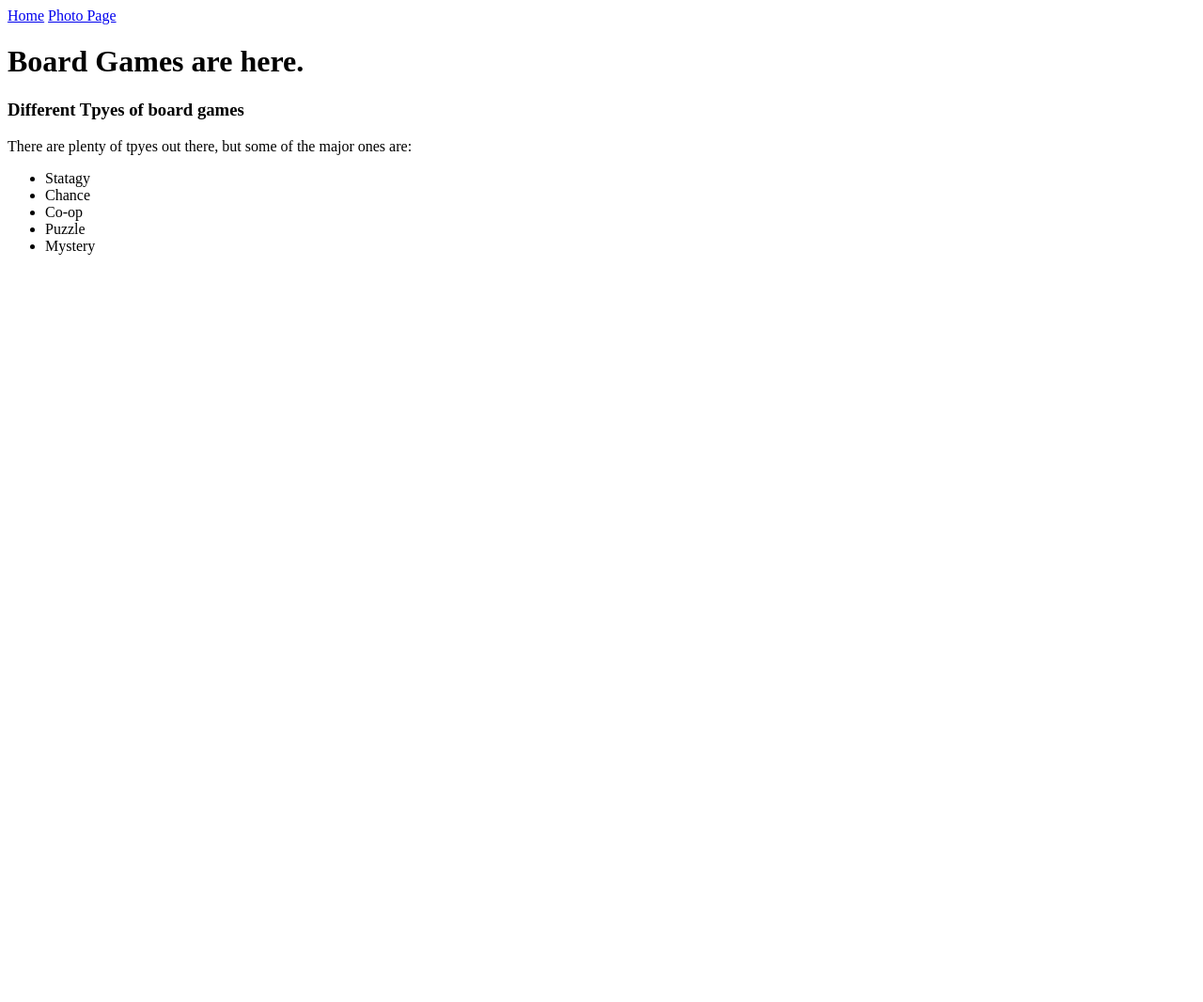
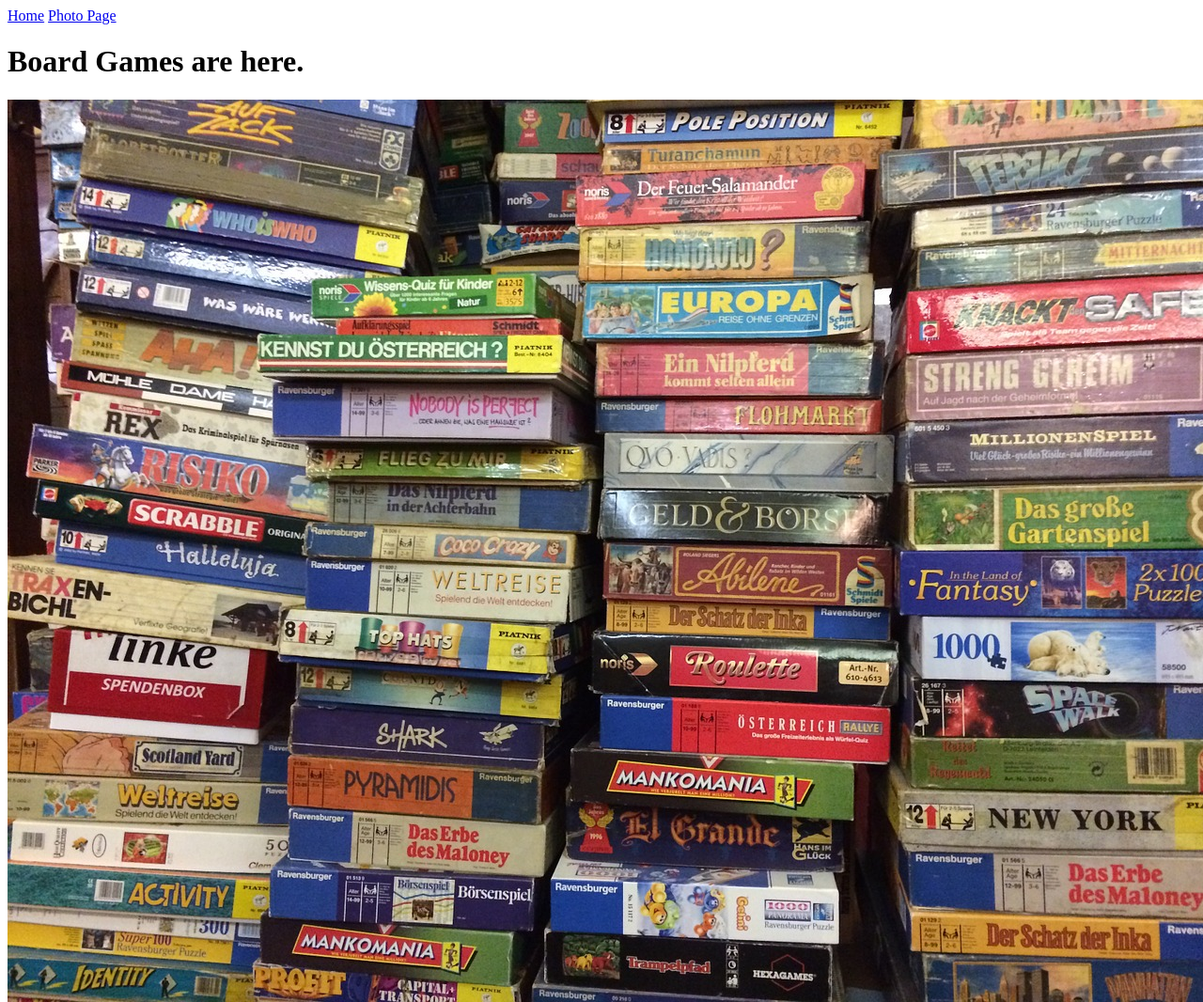
Before and after one commit to TallOrderDev/jgill0431.github.io, a plain HTML site: page index.html in a window 1280 px wide. Shown: the top 1066 px of the page at 94% size. Before the commit the page ends 800 px from the top, so only its background shows below. Drawn offline with Linux system fonts and the light colour scheme.

Commit message:
added image for games

```diff
--- a/index.html
+++ b/index.html
@@ -9,6 +9,7 @@
 		<a href="photopage.html">Photo Page</a>
 	</header>
 	<h1><stong>Board Games</stong> are here.</h1>
+	<img src="games-650435_1280.jpg">
 	<h3>Different Tpyes of board games</h3>
 	<p>There are plenty of tpyes out there, but some of the major ones are:</p>
 	<ul>
```
Also changed, not shown: games-650435_1280.jpg (added).
